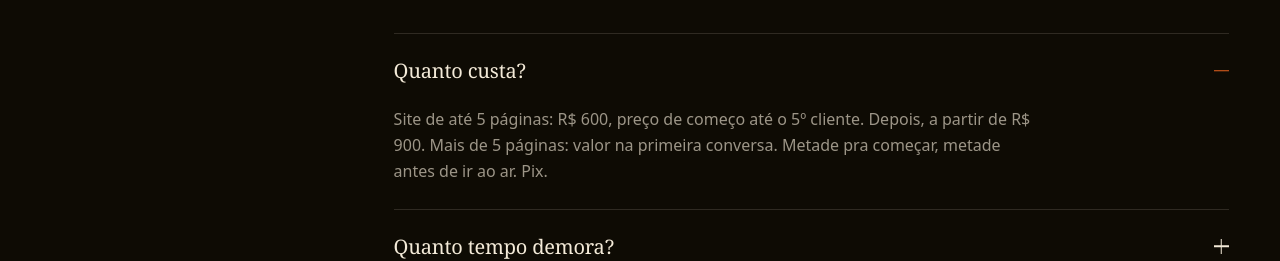
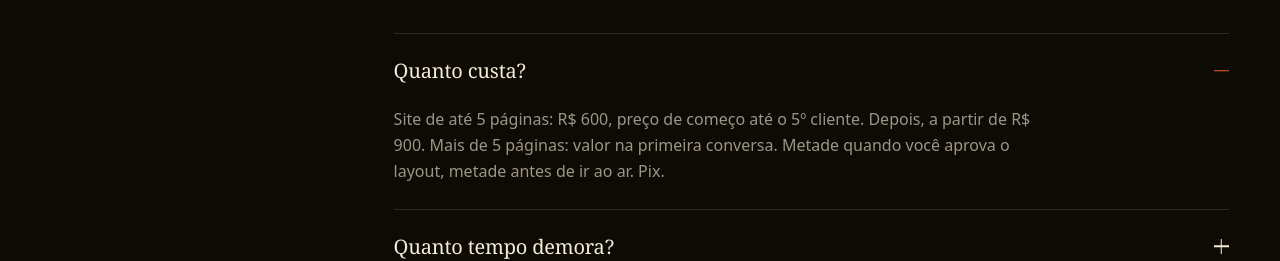
Before and after one commit to kouyxi/kouichi, a Nuxt app: page / in a window 1280 px wide. Shown: the part 3622-3883 px from the top of the page. Built offline with nearby package versions, Linux system fonts and the light colour scheme.

Commit message:
FAQ: a primeira metade sai quando o layout é aprovado
"Metade pra começar" brigava com "não gostou do layout, não paga": se o
dinheiro entrasse antes, a promessa virava devolução.

Co-Authored-By: Claude Opus 5.5 <noreply@anthropic.com>

```diff
--- a/app/data/faqs.ts
+++ b/app/data/faqs.ts
@@ -8,7 +8,7 @@ export interface Faq {
 export const faqs: Faq[] = [
   {
     q: 'Quanto custa?',
-    a: 'Site de até 5 páginas: R$ 600, preço de começo até o 5º cliente. Depois, a partir de R$ 900. Mais de 5 páginas: valor na primeira conversa. Metade pra começar, metade antes de ir ao ar. Pix.'
+    a: 'Site de até 5 páginas: R$ 600, preço de começo até o 5º cliente. Depois, a partir de R$ 900. Mais de 5 páginas: valor na primeira conversa. Metade quando você aprova o layout, metade antes de ir ao ar. Pix.'
   },
   {
     q: 'Quanto tempo demora?',
```
Also changed, not shown: 1 other file (tests, documents, lock files or other folders).
